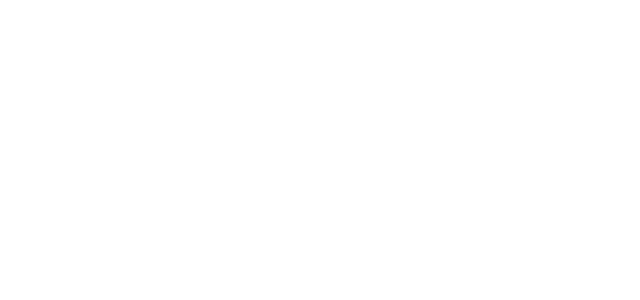
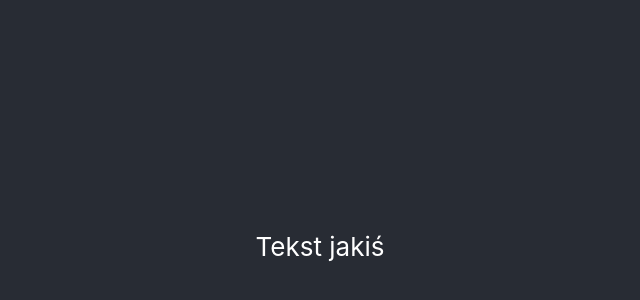
Before and after one commit to hsuliz/calendar-planner, a React (Create React App) app in the folder app/front/: page /login in a window 1280 px wide. Before the commit this address had no page. Shown: the part 154-454 px from the top of the page, without its empty margins (320-960 px from the left). Built offline with nearby package versions, Linux system fonts and the light colour scheme.

Commit message:
downgrade react to v17, install blueprint

```diff
--- a/app/front/src/App.tsx
+++ b/app/front/src/App.tsx
@@ -2,12 +2,14 @@ import React from 'react';
 import './App.css';
 import { BrowserRouter, Route, Routes } from 'react-router-dom';
 import StartingPage from './pages/StartingPage';
+import LoginPage from './pages/LoginPage';
 
 function App() {
   return (
     <BrowserRouter>
       <Routes>
         <Route path="/" element={<StartingPage />} />
+        <Route path="/login" element={<LoginPage />} />
       </Routes>
     </BrowserRouter>
   );
--- a/app/front/src/index.tsx
+++ b/app/front/src/index.tsx
@@ -1,11 +1,6 @@
 import React from 'react';
-import ReactDOM from 'react-dom/client';
+import ReactDOM from 'react-dom';
 import './index.css';
 import App from './App';
 
-const root = ReactDOM.createRoot(document.getElementById('root') as HTMLElement);
-root.render(
-	<React.StrictMode>
-		<App />
-	</React.StrictMode>
-);
+const root = ReactDOM.render(<App />, document.getElementById('root') as HTMLElement);
--- /dev/null
+++ b/app/front/src/pages/LoginPage.tsx
@@ -0,0 +1,17 @@
+import React from 'react';
+
+function LoginPage() {
+
+
+	return (
+        <div className='App'>
+            <header className='App-header'>
+                <p>
+                    Tekst jakiś
+                </p>
+            </header>
+        </div>
+	);
+}
+
+export default LoginPage;
```
Also changed, not shown: app/front/package.json (+9 -5 lines), 1 other file (tests, documents, lock files or other folders).
